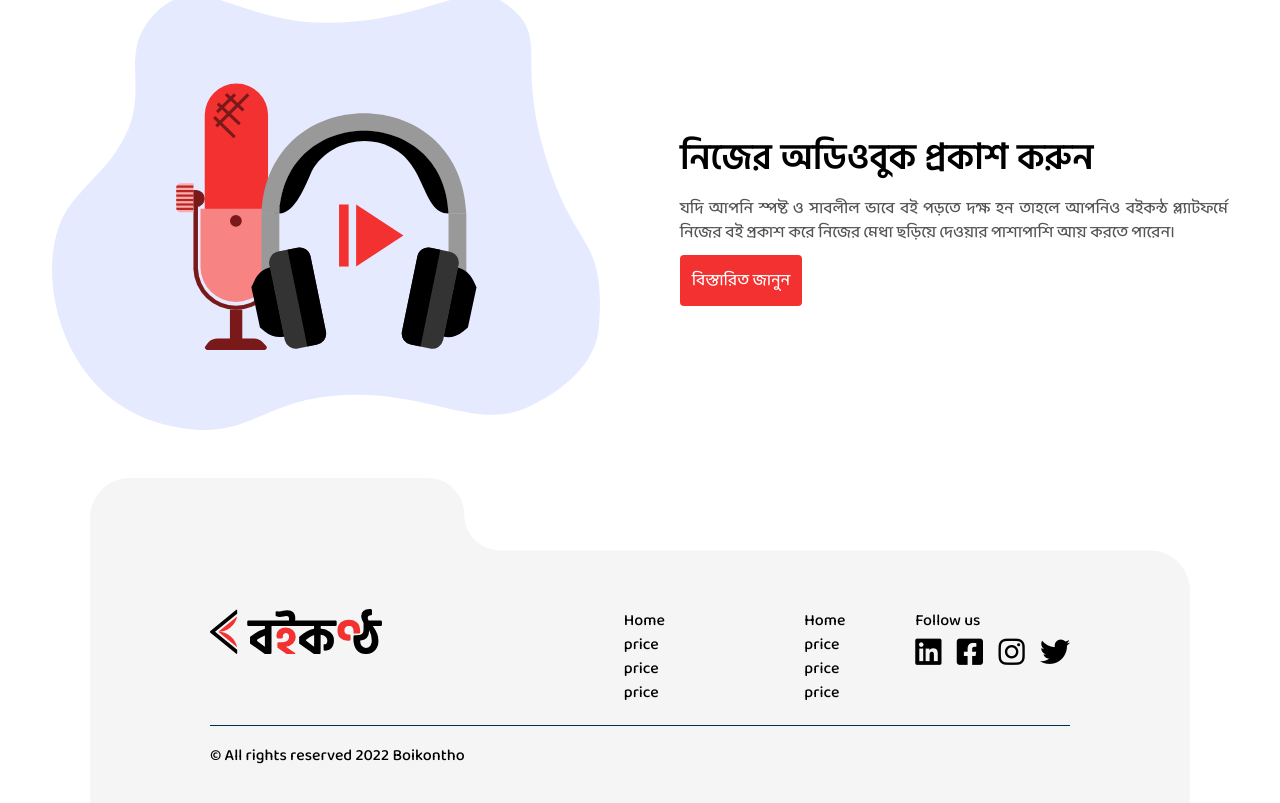
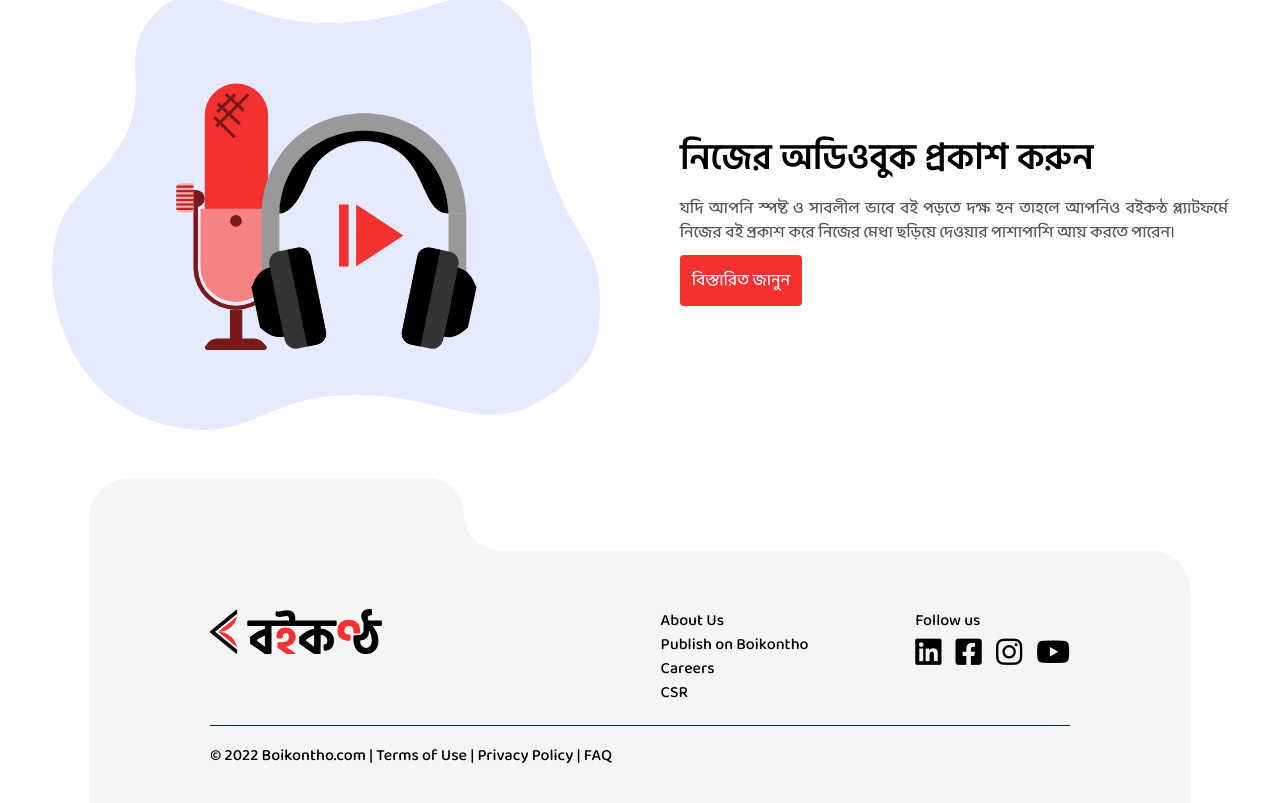
Before and after one commit to Habib2959/boikontho-me, a SvelteKit app: page / in a window 1280 px wide. Shown: the part 1692-2495 px from the top of the page. Built offline with nearby package versions, Linux system fonts and the light colour scheme.

Commit message:
footer modified

```diff
--- a/src/routes/Footer.svelte
+++ b/src/routes/Footer.svelte
@@ -31,32 +31,32 @@
 			<div class="hack-right">
 				<div class="hack-footer-nav">
 					<ul>
-						<li>Home</li>
-						<li>price</li>
-						<li>price</li>
-						<li>price</li>
+						<li>About Us</li>
+						<li>Publish on Boikontho</li>
+						<li>Careers</li>
+						<li>CSR</li>
 					</ul>
-					<ul>
-						<li>Home</li>
-						<li>price</li>
-						<li>price</li>
-						<li>price</li>
-					</ul>
+					<!-- <ul>
+						<li>Terms of Use</li>
+						<li>Privacy Policy</li>
+						<li>FAQ</li>
+					</ul> -->
 				</div>
 				<div class="hack-footer-icon-wrapper">
 					<div class="hack-title">Follow us</div>
 					<div class="hack-icon">
 						<a href="https://www.linkedin.com/company/boikontho"><i class="fa-brands fa-linkedin" /></a>
 						<a href="https://www.facebook.com/BoiKonthoOfficial"><i class="fa-brands fa-square-facebook" /></a>
-						<a href="https://www.instagram.com/boikonthobd/"><i class="fa-brands fa-instagram" /></a>
-						<a href="#"><i class="fa-brands fa-twitter" /></a>
+						<a href="https://www.instagram.com/boikonthobd"><i class="fa-brands fa-instagram" /></a>
+						<a href="https://www.youtube.com/channel/UCz9OyAvi3dhlNZaDRs2SPOQ"><i class="fa-brands fa-youtube" /></a>
+						<!-- <a href="#"><i class="fa-brands fa-twitter" /></a> -->
 					</div>
 				</div>
 			</div>
 		</div>
 		<div class="hack-divider" />
 		<div class="hack-footer-bottom">
-			<p>© All rights reserved 2022 Boikontho</p>
+			<p>© 2022 Boikontho.com | Terms of Use | Privacy Policy | FAQ</p>
 		</div>
 	</div>
 </footer>
```
